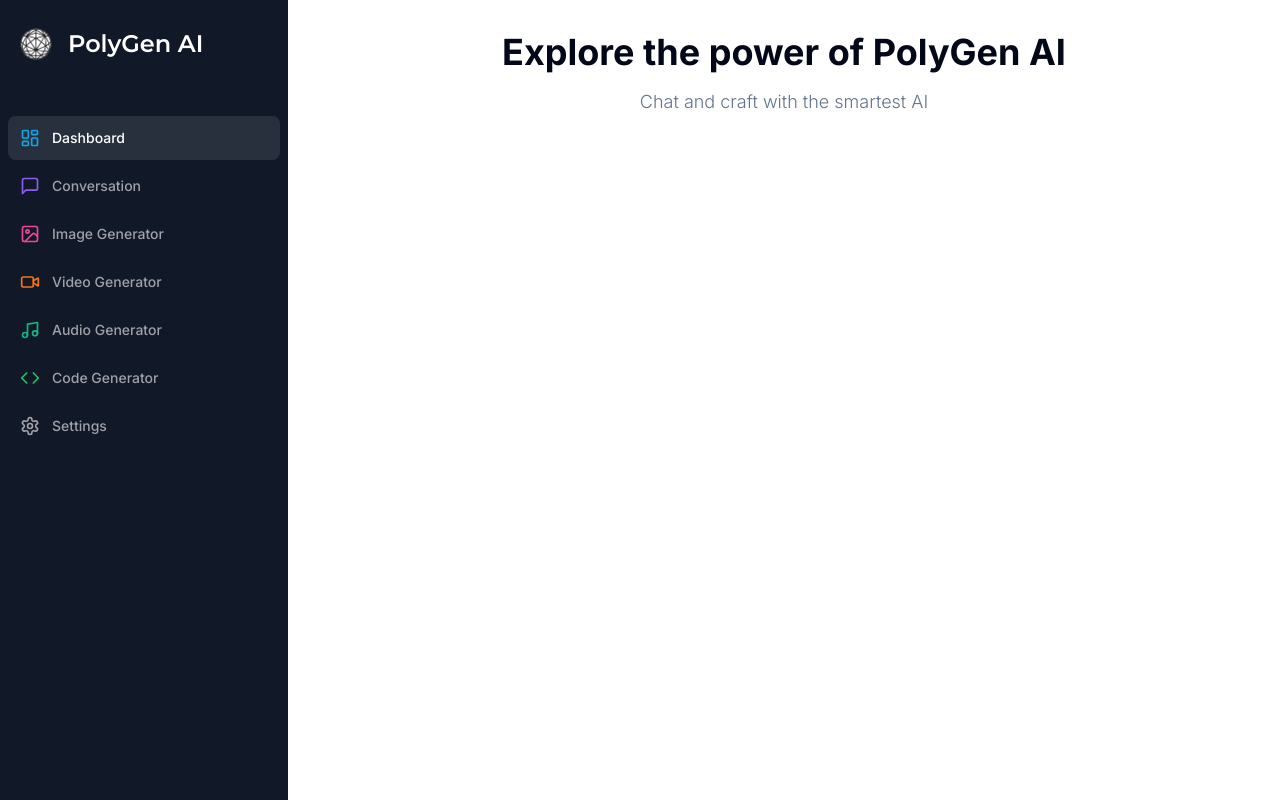
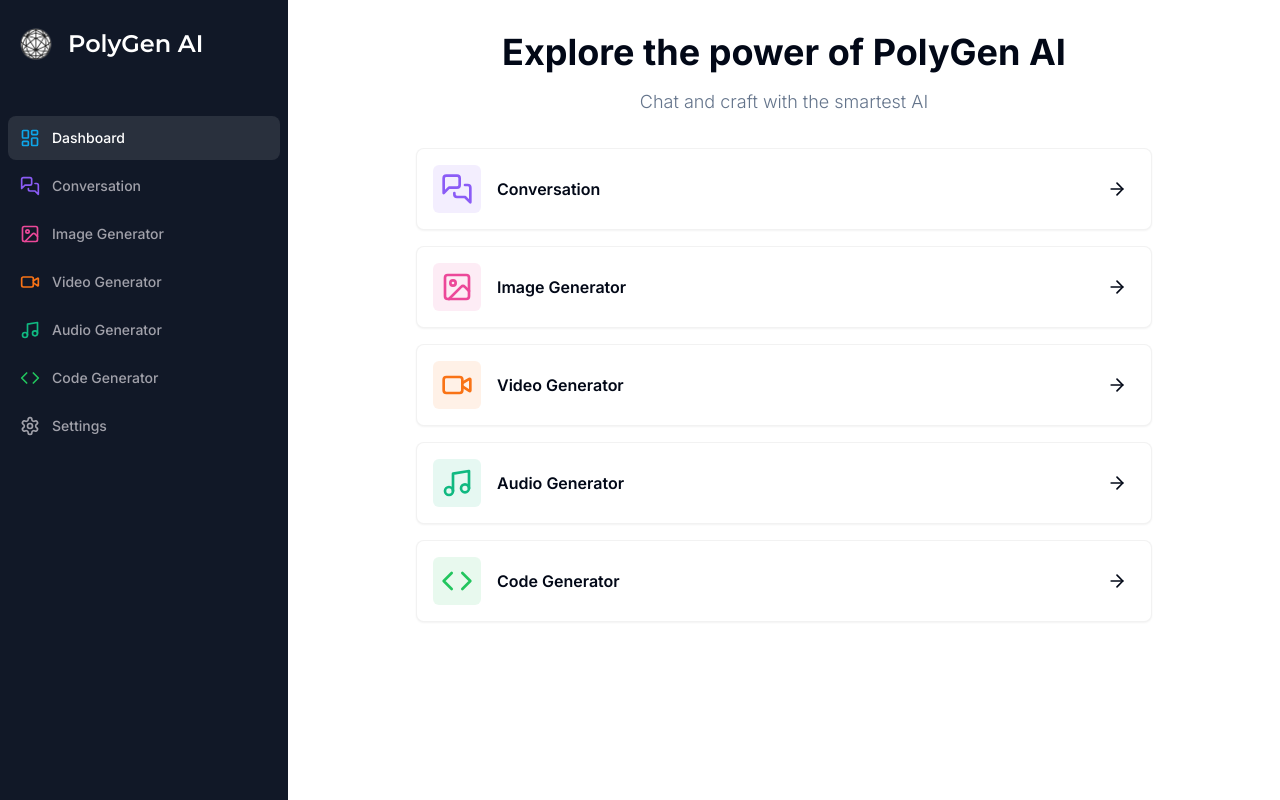
Before and after one commit to Basith-Ahmed/PolyGen-AI, a Next.js app: page /dashboard in a window 1280 px wide. Built offline with nearby package versions, Linux system fonts and the light colour scheme.

Commit message:
dashboard routing

```diff
--- /dev/null
+++ b/app/(dashboard)/(routes)/conversation/page.tsx
@@ -0,0 +1,8 @@
+import Heading from "@/components/Heading";
+import { MessagesSquare } from "lucide-react";
+
+export default function Conversation() {
+    return (
+        <Heading title="Conversation" description="Advanced LLM model" icon={MessagesSquare} iconColor="text-violet-500" bgColor="bg-violet-500/10"/>
+    )
+}
--- a/app/(dashboard)/(routes)/dashboard/page.tsx
+++ b/app/(dashboard)/(routes)/dashboard/page.tsx
@@ -1,10 +1,58 @@
+"use client";
+
+import { Card } from "@/components/ui/card";
+import { cn } from "@/lib/utils";
+import {
+  ArrowRight,
+  Code,
+  ImageIcon,
+  MessagesSquare,
+  Music,
+  VideoIcon,
+} from "lucide-react";
+
+import { useRouter } from "next/navigation";
+
+const tools = [
+  {
+    label: "Conversation",
+    icon: MessagesSquare,
+    href: "/conversation",
+    color: "text-violet-500",
+    bgColor: "bg-violet-500/10",
+  },
+  {
+    label: "Image Generator",
+    icon: ImageIcon,
+    href: "/image",
+    color: "text-pink-500",
+    bgColor: "bg-pink-500/10",
+  },
+  {
+    label: "Video Generator",
+    icon: VideoIcon,
+    href: "/video",
+    color: "text-orange-500",
+    bgColor: "bg-orange-500/10",
+  },
+  {
+    label: "Audio Generator",
+    icon: Music,
+    href: "/music",
+    color: "text-emerald-500",
+    bgColor: "bg-emerald-500/10",
+  },
+  {
+    label: "Code Generator",
+    icon: Code,
+    href: "/code",
+    color: "text-green-500",
+    bgColor: "bg-green-500/10",
+  },
+];
+
 export default function DashboardPage() {
-
-  const tools = [
-    {
-      label: "Conversation"
-    }
-  ]
+  const router = useRouter();
 
   return (
     <div>
@@ -17,7 +65,21 @@
         </p>
       </div>
       <div className="px-4 md:px-20 lg:px-32 space-y-4">
-
+        {tools.map((tool) => (
+          <Card
+            onClick={() => router.push(tool.href)}
+            key={tool.href}
+            className="p-4 border-black/5 flex items-center justify-between hover:shadow-md transition cursor-pointer"
+          >
+            <div className="flex items-center gap-x-4">
+              <div className={cn("p-2 w-fit rounded-md", tool.bgColor)}>
+                <tool.icon className={cn("w-8 h-8", tool.color)} />
+              </div>
+              <div className="font-semibold">{tool.label}</div>
+            </div>
+            <ArrowRight className="w-5 h-5 mr-2" />
+          </Card>
+        ))}
       </div>
     </div>
   );
--- /dev/null
+++ b/components/Heading.tsx
@@ -0,0 +1,23 @@
+interface HeadingProps {
+  title: string;
+  description: string;
+  icon: any; //LucideIcon: may cause error
+  iconColor?: string;
+  bgColor?: string;
+}
+
+export default function Heading({
+  title,
+  description,
+  icon,
+  iconColor,
+  bgColor,
+}: HeadingProps) {
+  return (
+    <>
+    <div className="px-4 lg:px-8 flex items-center gap-x-3 mb-3">
+
+    </div>
+    </>
+  );
+}
--- a/components/Sidebar.tsx
+++ b/components/Sidebar.tsx
@@ -5,7 +5,7 @@
 import { Montserrat } from "next/font/google";
 
 import { cn } from "@/lib/utils"
-import { Code, ImageIcon, LayoutDashboard, MessageSquare, Music, Settings, VideoIcon } from "lucide-react";
+import { Code, ImageIcon, LayoutDashboard, MessagesSquare, Music, Settings, VideoIcon } from "lucide-react";
 import { usePathname } from "next/navigation";
 
 const monserrat = Montserrat({ weight: "600", subsets: ["latin"] });
@@ -19,7 +19,7 @@
     },
     {
         label: "Conversation",
-        icon: MessageSquare,
+        icon: MessagesSquare,
         href: "/conversation",
         color: "text-violet-500"
     },
--- /dev/null
+++ b/components/ui/card.tsx
@@ -0,0 +1,79 @@
+import * as React from "react"
+
+import { cn } from "@/lib/utils"
+
+const Card = React.forwardRef<
+  HTMLDivElement,
+  React.HTMLAttributes<HTMLDivElement>
+>(({ className, ...props }, ref) => (
+  <div
+    ref={ref}
+    className={cn(
+      "rounded-lg border bg-card text-card-foreground shadow-sm",
+      className
+    )}
+    {...props}
+  />
+))
+Card.displayName = "Card"
+
+const CardHeader = React.forwardRef<
+  HTMLDivElement,
+  React.HTMLAttributes<HTMLDivElement>
+>(({ className, ...props }, ref) => (
+  <div
+    ref={ref}
+    className={cn("flex flex-col space-y-1.5 p-6", className)}
+    {...props}
+  />
+))
+CardHeader.displayName = "CardHeader"
+
+const CardTitle = React.forwardRef<
+  HTMLParagraphElement,
+  React.HTMLAttributes<HTMLHeadingElement>
+>(({ className, ...props }, ref) => (
+  <h3
+    ref={ref}
+    className={cn(
+      "text-2xl font-semibold leading-none tracking-tight",
+      className
+    )}
+    {...props}
+  />
+))
+CardTitle.displayName = "CardTitle"
+
+const CardDescription = React.forwardRef<
+  HTMLParagraphElement,
+  React.HTMLAttributes<HTMLParagraphElement>
+>(({ className, ...props }, ref) => (
+  <p
+    ref={ref}
+    className={cn("text-sm text-muted-foreground", className)}
+    {...props}
+  />
+))
+CardDescription.displayName = "CardDescription"
+
+const CardContent = React.forwardRef<
+  HTMLDivElement,
+  React.HTMLAttributes<HTMLDivElement>
+>(({ className, ...props }, ref) => (
+  <div ref={ref} className={cn("p-6 pt-0", className)} {...props} />
+))
+CardContent.displayName = "CardContent"
+
+const CardFooter = React.forwardRef<
+  HTMLDivElement,
+  React.HTMLAttributes<HTMLDivElement>
+>(({ className, ...props }, ref) => (
+  <div
+    ref={ref}
+    className={cn("flex items-center p-6 pt-0", className)}
+    {...props}
+  />
+))
+CardFooter.displayName = "CardFooter"
+
+export { Card, CardHeader, CardFooter, CardTitle, CardDescription, CardContent }
```
